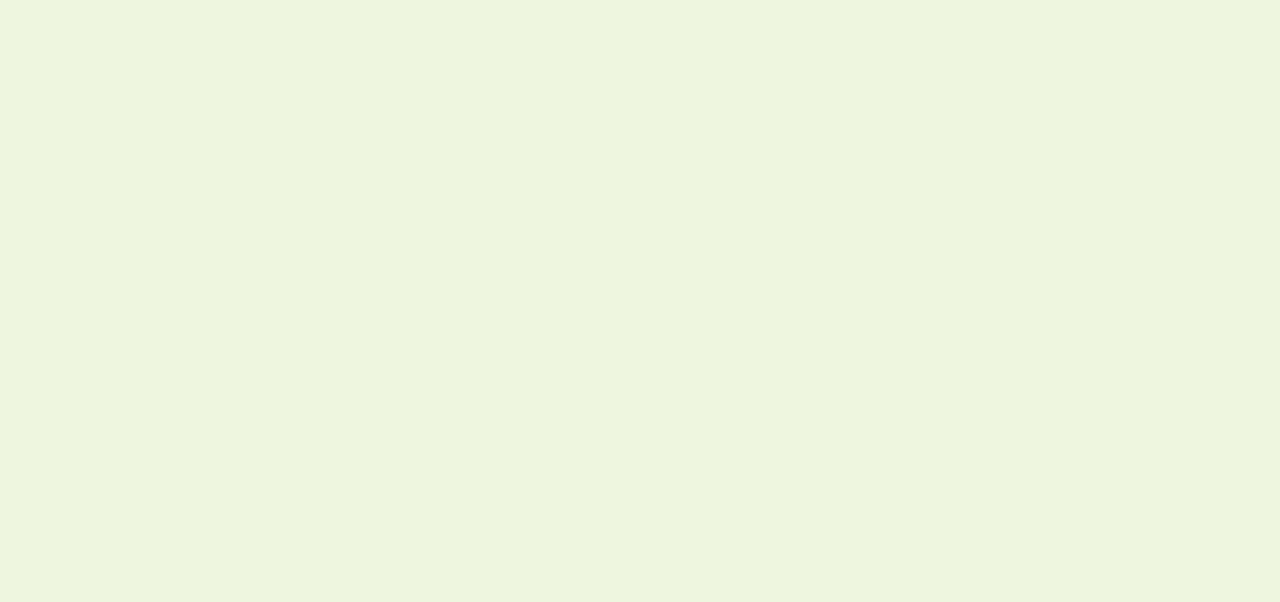
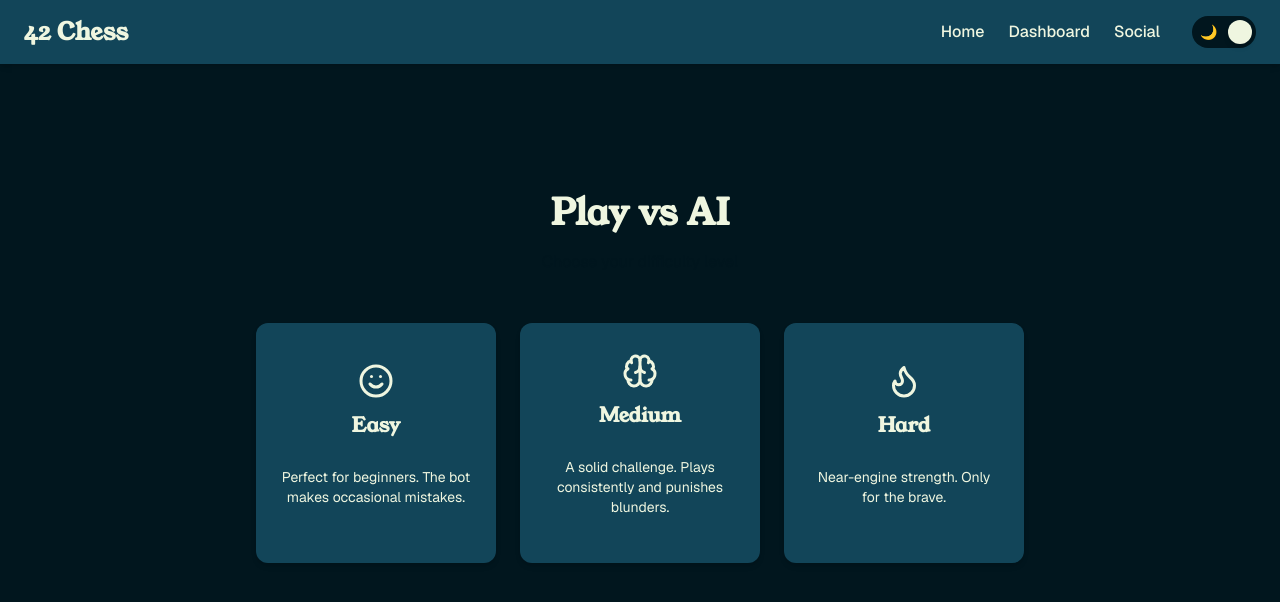
Before and after one commit to LilBoooopp/transcendence, a React (Create React App) app in the folder frontend/: page /botmode in a window 1280 px wide. Before the commit this address had no page. Shown: the top 602 px of the page. Built offline with nearby package versions, Linux system fonts and the light colour scheme; the HTML template or start-up script is replaced by a standard one.

Commit message:
working, I think i fixed timer error for bot games

```diff
--- a/frontend/src/App.tsx
+++ b/frontend/src/App.tsx
@@ -1,4 +1,3 @@
-import React from 'react';
 import { BrowserRouter, Routes, Route } from 'react-router-dom'; // 1. Import Router
 
 // Wireframe Imports pages Bastian
@@ -6,8 +5,10 @@ import WireframeLayout from './SamplePages/WireframeLayout';
 import WireframeDashboard from './SamplePages/WireframeDashboard';
 import WireframeLanding from './SamplePages/WireframeLanding';
 import WireframeGameMode from './SamplePages/WireframeGameMode';
+import WireframeBotMode from './SamplePages/WireframeBotMode';
 
 import MatchmakingWaiting from './components/MatchmakingWaiting';
+import BotGameLauncher from './components/BotGameLauncher';
 import GamePage from './components/GamePage';
 
 function App() {
@@ -29,6 +30,9 @@ function App() {
             <WireframeGameMode />
           </WireframeLayout>
         } />
+        <Route path="/botmode" element={
+          <WireframeLayout><WireframeBotMode /></WireframeLayout>
+        } />
         <Route path="/dashboard" element={
           <WireframeLayout>
             <WireframeDashboard />
@@ -43,6 +47,7 @@ function App() {
         */}
         <Route path="/play" element={<MatchmakingWaiting />} />
 
+        <Route path="/bot-launch" element={<BotGameLauncher />} />
         {/*
           /game/:gameId
           chess game set by matchmaking
--- /dev/null
+++ b/frontend/src/SamplePages/WireframeBotMode.tsx
@@ -0,0 +1,70 @@
+import React from 'react';
+import { useNavigate } from 'react-router-dom';
+import Tile from '../components/Tile';
+import * as Icons from 'lucide-react';
+
+type Difficulty = 'easy' | 'medium' | 'hard';
+
+const DIFFICULTIES: {
+  difficulty: Difficulty;
+  title: string;
+  description: string;
+  icon: React.ReactNode;
+}[] = [
+    {
+      difficulty: 'easy',
+      title: 'Easy',
+      description: 'Perfect for beginners. The bot makes occasional mistakes.',
+      icon: <Icons.Smile size={36} />,
+    },
+    {
+      difficulty: 'medium',
+      title: 'Medium',
+      description: 'A solid challenge. Plays consistently and punishes blunders.',
+      icon: <Icons.Brain size={36} />,
+    },
+    {
+      difficulty: 'hard',
+      title: 'Hard',
+      description: 'Near-engine strength. Only for the brave.',
+      icon: <Icons.Flame size={36} />,
+    },
+  ];
+
+export default function WireframeBotMode() {
+  const navigate = useNavigate();
+
+  const handleSelect = (difficulty: Difficulty) => {
+    navigate(`/bot-launch?difficulty=${difficulty}&tc-600%2B0`);
+  };
+
+  return (
+    <div className="flex flex-col items-center justify-center min-h-[80vh] px-4 max-w-5xl mx-auto py-12">
+      <h1 className="text-4xl font-heading font-bold mb-4 text-center">
+        Play vs AI
+      </h1>
+      <p className="text-text-dark/60 font-body mb-12 text-center">
+        Choose your difficulty level
+      </p>
+
+      <div className="grid grid-cols-1 sm:grid-cols-3 gap-6 w-full max-w-3xl">
+        {DIFFICULTIES.map(({ difficulty, title, description, icon }) => (
+          <Tile
+            key={difficulty}
+            title={title}
+            description={description}
+            icon={icon}
+            onClick={() => handleSelect(difficulty)}
+          />
+        ))}
+      </div>
+
+      <button
+        onClick={() => navigate(-1)}
+        className="mt-10 text-sm text-text-dark/50 hover:text-text-dark transition-colors"
+      >
+        ← Back
+      </button>
+    </div>
+  );
+}
--- a/frontend/src/SamplePages/WireframeLanding.tsx
+++ b/frontend/src/SamplePages/WireframeLanding.tsx
@@ -30,16 +30,10 @@ export default function WireframeLanding() {
 
 	const features = [
 		{
-		title: "Create Game",
-		description: "Start a new game against AI or local opponents.",
-		icon: <Icons.PlusCircle size={36} />,
-		action: () => navigate('/wireframe/games')
-	},
-	{
 			title: "Join Game",
 			description: "Find an open lobby and jump into the action.",
 			icon: <Icons.Swords size={36} />,
-		action: () => navigate('/wireframe')
+			action: () => navigate('/gamemode')
 		},
 		{
 			title: "Solo",
@@ -51,7 +45,7 @@ export default function WireframeLanding() {
 			title: "AI oponent",
 			description: "Challenge the computer engine.",
 			icon: <Icons.Bot size={36} />,
-		action: () => console.log("Navigate to settings")
+			action: () => navigate('/botmode')
 		}
 	];
 
--- /dev/null
+++ b/frontend/src/components/BotGameLauncher.tsx
@@ -0,0 +1,120 @@
+import React, { useEffect, useRef, useState } from 'react';
+import { useNavigate, useSearchParams } from 'react-router-dom';
+import { socketService } from '../services/socket.service';
+import { getTimeControl } from '../types/timeControl';
+import { TimerState } from './chessgui';
+
+type Difficulty = 'easy' | 'medium' | 'hard';
+
+const DIFFICULTY_LABELS: Record<Difficulty, string> = {
+  easy: 'Easy',
+  medium: 'Medium',
+  hard: 'Hard',
+};
+
+const BotGameLauncher: React.FC = () => {
+  const navigate = useNavigate();
+  const [searchParams] = useSearchParams();
+
+  const difficulty = (searchParams.get('difficulty') ?? 'easy') as Difficulty;
+  const tcKey = searchParams.get('tc') ?? '600+0';
+  const timeControl = getTimeControl(tcKey);
+
+  const [userId] = useState(() => `player-${Math.random().toString(36).substr(2, 9)}`);
+  const [gameId] = useState(() => `bot-${Math.random().toString(36).substr(2, 9)}`);
+  const [status, setStatus] = useState<'connecting' | 'waiting' | 'error'>('connecting');
+
+  const hasLaunched = useRef(false);
+
+  useEffect(() => {
+    if (hasLaunched.current) return;
+    hasLaunched.current = true;
+
+    socketService.connect(userId);
+
+    const doLaunch = () => {
+      setStatus('waiting');
+
+      let receivedRole: { gameId: string; role: 'white' | 'black' } | null = null;
+      let receivedTimer: TimerState | null = null;
+
+      const tryNavigate = () => {
+        if (receivedRole && receivedTimer) {
+          navigate(`/game/${receivedRole.gameId}`, {
+            state: { userId, role: receivedRole.role, tcKey, initialTimer: receivedTimer },
+          });
+        }
+      };
+
+      socketService.on('game:role-assigned', (data: { gameId: string; role: 'white' | 'black' }) => {
+        receivedRole = data;
+        tryNavigate();
+      });
+
+      socketService.on('game:timer', (data: TimerState) => {
+        if (!receivedTimer) {
+          receivedTimer = data;
+          tryNavigate();
+        }
+      });
+
+      socketService.joinBotGame(gameId, difficulty, tcKey);
+    };
+
+    if (socketService.isConnected()) {
+      doLaunch();
+    } else {
+      socketService.on('connect', doLaunch);
+    }
+
+    return () => {
+      socketService.off('game:role-assigned');
+      socketService.off('game:timer');
+    };
+  }, [userId, gameId, difficulty, tcKey, navigate]);
+
+  return (
+    <div className="min-h-screen bg-background-light flex items-center justify-center font-body">
+      <div className="bg-white rounded-2xl shadow-xl border border-accent/30 p-10 max-w-sm w-full text-center flex flex-col items-center gap-6">
+
+        {/* Spinner */}
+        <div className="relative w-16 h-16">
+          <div className="absolute inset-0 rounded-full border-4 border-accent/20 animate-spin border-t-primary" />
+          <span className="absolute inset-0 flex items-center justify-center text-3xl select-none">
+            🤖
+          </span>
+        </div>
+
+        <div>
+          <h2 className="text-2xl font-heading font-bold text-text-dark mb-1">
+            Setting up opponent...
+          </h2>
+          <p className="text-sm text-text-dark/60">
+            Difficulty:{' '}
+            <span className="font-semibold text-primary">
+              {DIFFICULTY_LABELS[difficulty]}
+            </span>
+            {' · '}
+            <span className="font-semibold text-primary">
+              {timeControl.label}
+            </span>
+          </p>
+        </div>
+
+        {status === 'error' && (
+          <p className="text-sm text-red-500">Something went wrong. Please try again.</p>
+        )}
+
+        <button
+          onClick={() => navigate('botmode')}
+          className="w-full py-2.5 rounded-lg border-2 border-primary/40 text-primary font-semibold text-sm hover:bg-primary/5 transition-colors"
+        >
+          Cancel
+        </button>
+
+      </div>
+    </div>
+  );
+};
+
+export default BotGameLauncher;
--- a/frontend/src/components/GamePage.tsx
+++ b/frontend/src/components/GamePage.tsx
@@ -9,6 +9,7 @@ interface LocationState {
   userId?: string;
   role?: 'white' | 'black';
   tcKey?: string;
+  initialTimer?: TimerState;
 }
 
 const GamePage: React.FC = () => {
@@ -23,7 +24,7 @@ const GamePage: React.FC = () => {
 
   const [role, setRole] = useState<'white' | 'black' | 'spectator' | null>(state.role ?? null);
   const [initialState, setInitialState] = useState<{ fen: string; pgn: string } | null>(null);
-  const [initialTimer, setInitialTimer] = useState<TimerState | null>(null);
+  const [initialTimer, setInitialTimer] = useState<TimerState | null>(state.initialTimer ?? null);
   const [waiting, setWaiting] = useState(!state.role);
 
   const hasConnected = useRef(false);
```
Lines whose indentation alone changed are shown as unchanged.
